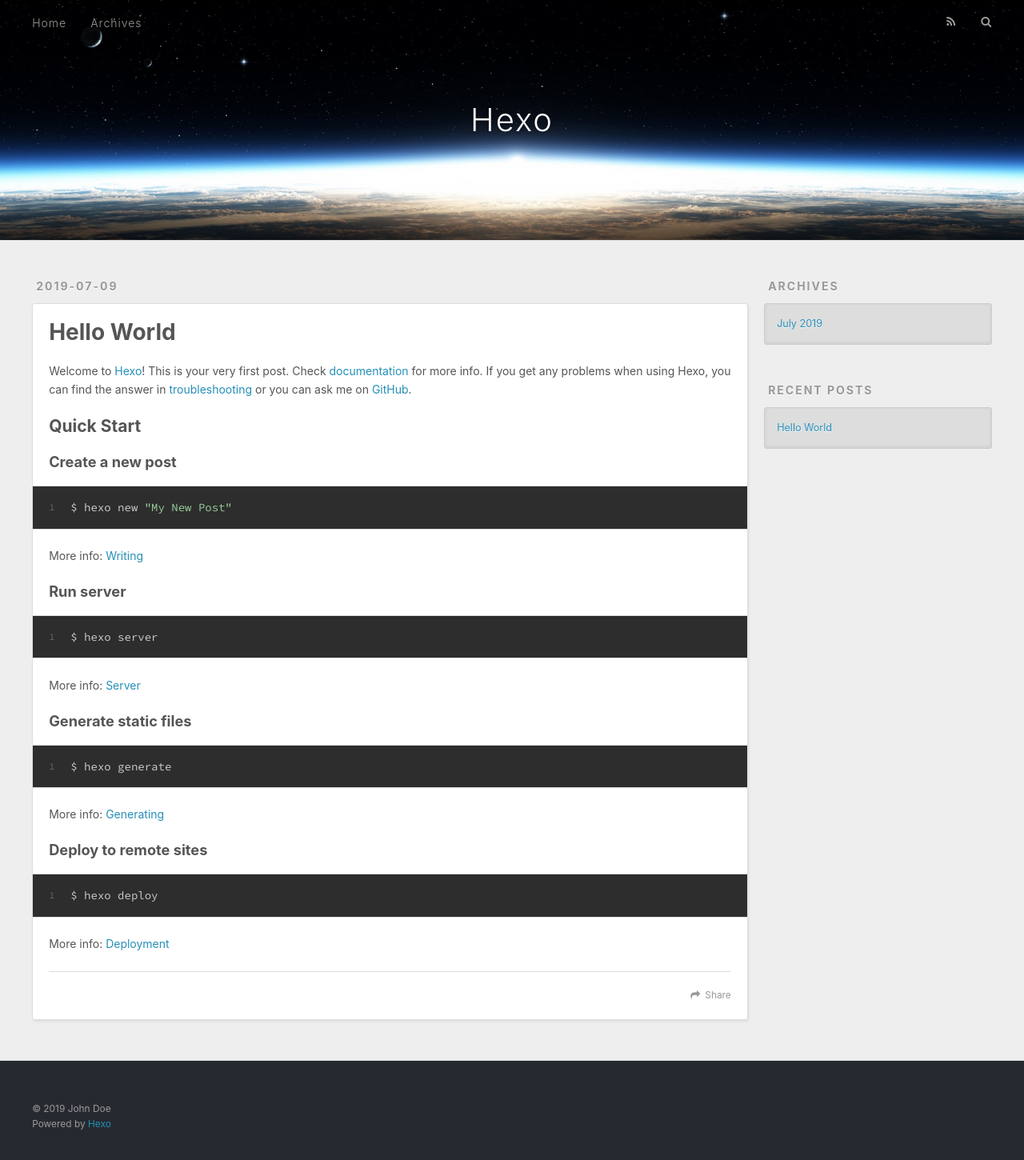
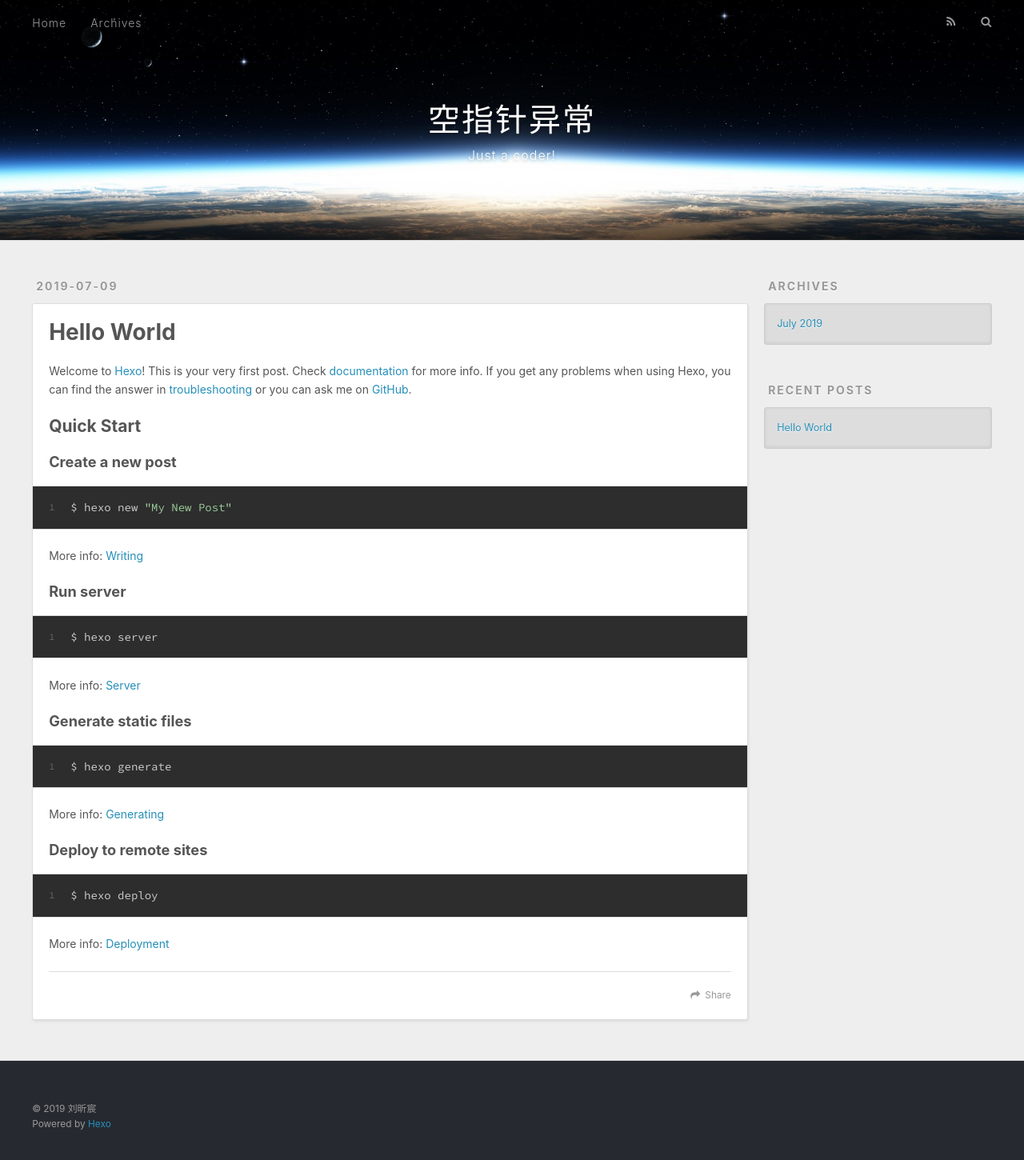
Before and after one commit to LiuXinchen1997/LiuXinchen1997.github.io, a plain HTML site: page index.html in a window 1280 px wide. Shown: the whole page at 80% size. Drawn offline with nearby package versions, Linux system fonts and the light colour scheme.

Commit message:
Site updated: 2019-07-09 10:11:08

```diff
--- a/index.html
+++ b/index.html
@@ -5,17 +5,17 @@
 
 
 
-  <title>Hexo</title>
+  <title>空指针异常</title>
   <meta name="viewport" content="width=device-width, initial-scale=1, maximum-scale=1">
   <meta property="og:type" content="website">
-<meta property="og:title" content="Hexo">
+<meta property="og:title" content="空指针异常">
 <meta property="og:url" content="http://yoursite.com/index.html">
-<meta property="og:site_name" content="Hexo">
+<meta property="og:site_name" content="空指针异常">
 <meta property="og:locale" content="default">
 <meta name="twitter:card" content="summary">
-<meta name="twitter:title" content="Hexo">
+<meta name="twitter:title" content="空指针异常">
 
-    <link rel="alternate" href="/atom.xml" title="Hexo" type="application/atom+xml">
+    <link rel="alternate" href="/atom.xml" title="空指针异常" type="application/atom+xml">
 
 
     <link rel="icon" href="/favicon.png">
@@ -34,8 +34,12 @@
   <div id="header-outer" class="outer">
     <div id="header-title" class="inner">
       <h1 id="logo-wrap">
-        <a href="/" id="logo">Hexo</a>
+        <a href="/" id="logo">空指针异常</a>
       </h1>
+
+        <h2 id="subtitle-wrap">
+          <a href="/" id="subtitle">Just a coder!</a>
+        </h2>
 
     </div>
     <div id="header-inner" class="inner">
@@ -101,7 +105,7 @@
 
     </div>
     <footer class="article-footer">
-      <a data-url="http://yoursite.com/2019/07/09/hello-world/" data-id="cjxv5u57600000ktd1qhun3uq" class="article-share-link">Share</a>
+      <a data-url="http://yoursite.com/2019/07/09/hello-world/" data-id="cjxv6h4mx00005stdcprluduy" class="article-share-link">Share</a>
 
 
     </footer>
@@ -157,7 +161,7 @@
 
   <div class="outer">
     <div id="footer-info" class="inner">
-      &copy; 2019 John Doe<br>
+      &copy; 2019 刘昕宸<br>
       Powered by <a href="http://hexo.io/" target="_blank">Hexo</a>
     </div>
   </div>
```
Also changed, not shown: 2019/07/09/hello-world/index.html (+10 -6 lines), archives/2019/07/index.html (+11 -7 lines), archives/2019/index.html (+11 -7 lines), archives/index.html (+11 -7 lines).
